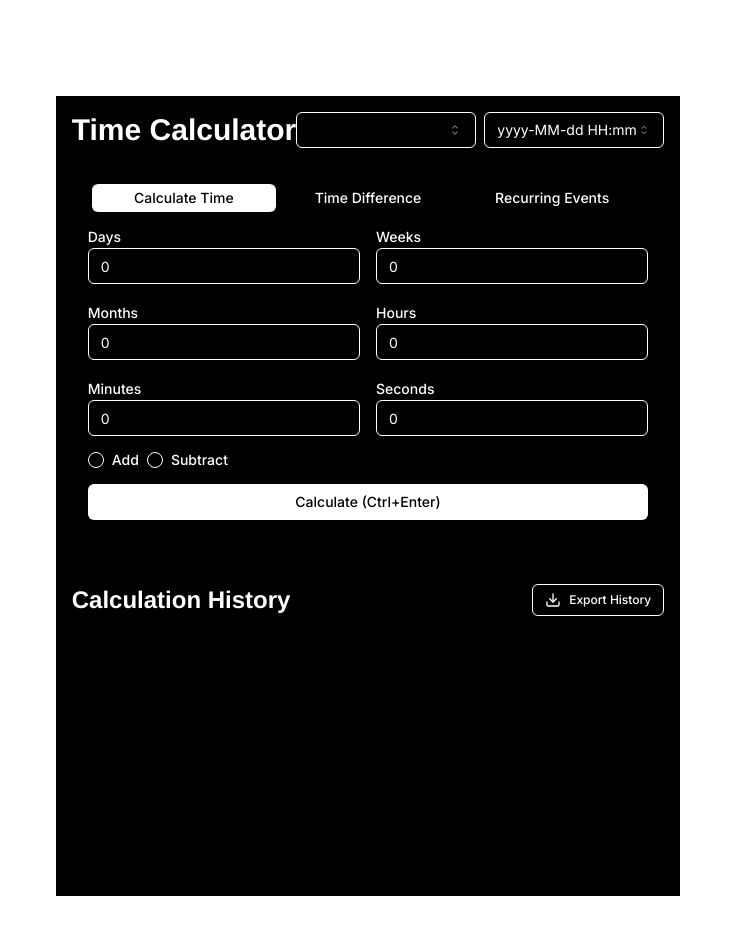
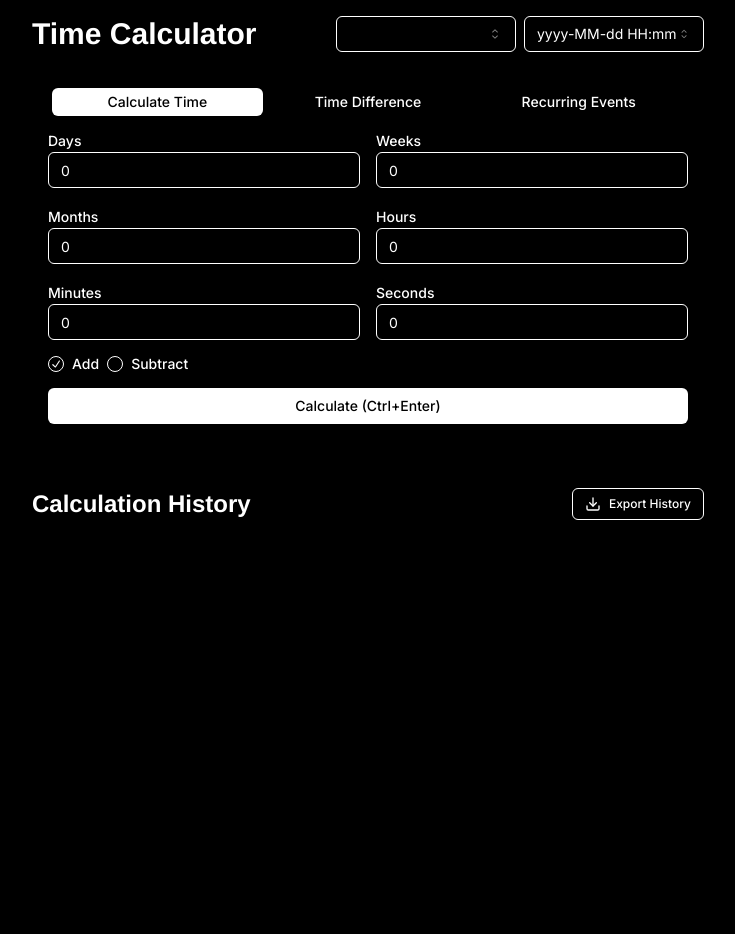
Before and after one commit to ShreyasKashyap357/time-calculator, a Next.js app: page / in a window 1280 px wide. Shown: the top 934 px of the page, without its empty margins (272-1007 px from the left). After the commit the page ends 800 px from the top, so only its background shows below. Built offline with nearby package versions, Linux system fonts and the light colour scheme.

Commit message:
update background

```diff
--- a/app/globals.css
+++ b/app/globals.css
@@ -67,3 +67,9 @@
     @apply bg-background text-foreground;
   }
 }
+
+@layer base {
+  html, body {
+    @apply p-0 m-0 bg-black text-white;
+  }
+}
--- a/app/layout.tsx
+++ b/app/layout.tsx
@@ -16,8 +16,8 @@ export default function RootLayout({
   children: React.ReactNode
 }) {
   return (
-    <html lang="en" suppressHydrationWarning>
-      <body className={`${inter.className} min-h-screen bg-white dark:bg-gray-900 text-black dark:text-white`}>
+    <html lang="en" suppressHydrationWarning className="dark">
+      <body className={`${inter.className} min-h-screen bg-black text-white`}>
         {children}
         <Toaster />
       </body>
--- a/app/page.tsx
+++ b/app/page.tsx
@@ -2,7 +2,7 @@ import TimeCalculator from '../components/time-calculator'
 
 export default function Home() {
   return (
-    <main className="flex min-h-screen flex-col items-center justify-between p-24">
+    <main className="flex min-h-screen flex-col items-center justify-between">
       <TimeCalculator />
     </main>
   )
--- a/components/time-calculator.tsx
+++ b/components/time-calculator.tsx
@@ -231,7 +231,7 @@ export default function TimeCalculator() {
   }
 
   return (
-    <div className="min-h-screen bg-black text-white p-4">
+    <div className="min-h-screen w-full bg-black text-white p-4">
       <div className="max-w-2xl mx-auto">
         <div className="flex justify-between items-center mb-4">
           <h1 className="text-3xl font-bold" style={{ fontFamily: 'Helvetica, Arial, sans-serif' }}>Time Calculator</h1>
--- a/tailwind.config.js
+++ b/tailwind.config.js
@@ -22,6 +22,7 @@ module.exports = {
         ring: "hsl(var(--ring))",
         background: "hsl(var(--background))",
         foreground: "hsl(var(--foreground))",
+        black: '#000000',
         primary: {
           DEFAULT: "hsl(var(--primary))",
           foreground: "hsl(var(--primary-foreground))",
```
Also changed, not shown: 3 other files (tests, documents, lock files or other folders).
